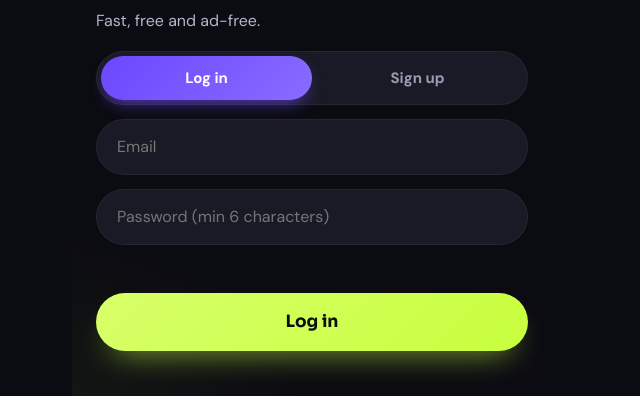
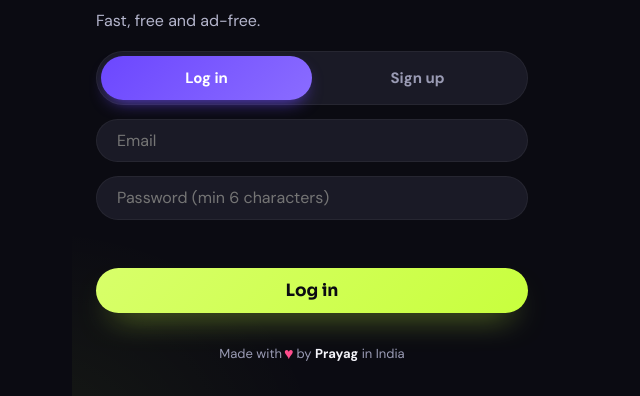
Before and after one commit to prayagjaat0018-lang/baatein, a website: page public/index.html in a window 1280 px wide. Shown: the part 404-800 px from the top of the page, without its empty margins (328-968 px from the left). Drawn offline with nearby package versions, Linux system fonts and the light colour scheme.

Commit message:
index.html

```diff
--- a/public/index.html
+++ b/public/index.html
@@ -2086,5 +2086,35 @@
     }
   })();
 </script>
+  <!-- ===== Made by Prayag (credit) : ise </body> se just pehle paste karo ===== -->
+<style>
+  .sp-by { position: relative; margin-top: 18px; font-size: 13px; letter-spacing: 2.4px; text-transform: uppercase; color: #8E8FAA; opacity: 0; animation: byIn .5s ease 1.15s forwards; }
+  .sp-by b { color: var(--lime, #C8FF3D); letter-spacing: 1.2px; }
+  @keyframes byIn { to { opacity: 1; } }
+  .credit { margin: 18px 0 6px; text-align: center; font-size: 13px; color: var(--muted, #9A9BB4); }
+  .credit b { color: var(--text, #fff); }
+  .credit span { color: #FF4D8D; display: inline-block; animation: byBeat 1.6s ease-in-out infinite; }
+  @keyframes byBeat { 0%, 100% { transform: scale(1); } 15% { transform: scale(1.25); } 30% { transform: scale(1); } 45% { transform: scale(1.2); } }
+  .aboutcard { margin-top: 18px; padding: 16px 18px; border-radius: 22px; background: linear-gradient(135deg, rgba(108,71,255,.22), rgba(200,255,61,.08)); border: 1px solid rgba(255,255,255,.07); display: flex; align-items: center; gap: 14px; }
+  .aboutcard .aclogo { width: 44px; height: 44px; border-radius: 15px; background: var(--lime, #C8FF3D); display: grid; place-items: center; flex-shrink: 0; transform: rotate(-6deg); }
+  .aboutcard b { display: block; font-size: 16px; }
+  .aboutcard small { color: var(--muted, #9A9BB4); font-size: 13px; }
+  .aboutcard small strong { color: var(--lime, #C8FF3D); }
+</style>
+<script>
+(function () {
+  var NAME = 'Prayag';   // <- apna naam yaha badal sakte ho
+  var LOGO = '<svg width="22" height="22" viewBox="0 0 24 24" fill="#0B0B12"><path d="M4 5.5A3.5 3.5 0 0 1 7.5 2h9A3.5 3.5 0 0 1 20 5.5v7a3.5 3.5 0 0 1-3.5 3.5H11l-4.6 4.2c-.7.6-1.4.2-1.4-.7V16A3.5 3.5 0 0 1 4 12.5z"/></svg>';
+  function add() {
+    var sp = document.getElementById('splash');
+    if (sp && !sp.querySelector('.sp-by')) { var d = document.createElement('div'); d.className = 'sp-by'; d.innerHTML = 'by <b>' + NAME + '</b>'; sp.appendChild(d); }
+    var au = document.getElementById('auth');
+    if (au && !au.querySelector('.credit')) { var p = document.createElement('p'); p.className = 'credit'; p.innerHTML = 'Made with <span>&#9829;</span> by <b>' + NAME + '</b> in India'; au.appendChild(p); }
+    var pf = document.getElementById('profile');
+    if (pf && !pf.querySelector('.aboutcard')) { var c = document.createElement('div'); c.className = 'aboutcard'; c.innerHTML = '<div class="aclogo">' + LOGO + '</div><div><b>Baatein</b><small>Designed &amp; built by <strong>' + NAME + '</strong></small></div>'; pf.appendChild(c); }
+  }
+  if (document.readyState === 'loading') document.addEventListener('DOMContentLoaded', add); else add();
+})();
+</script>
 </body>
 </html>
```
